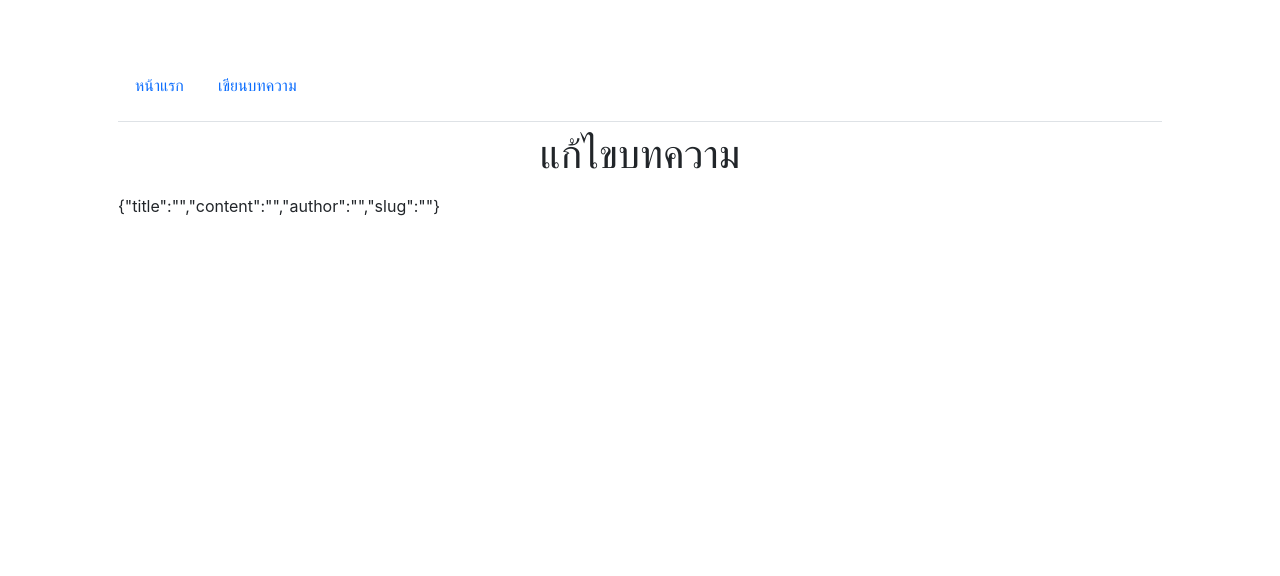
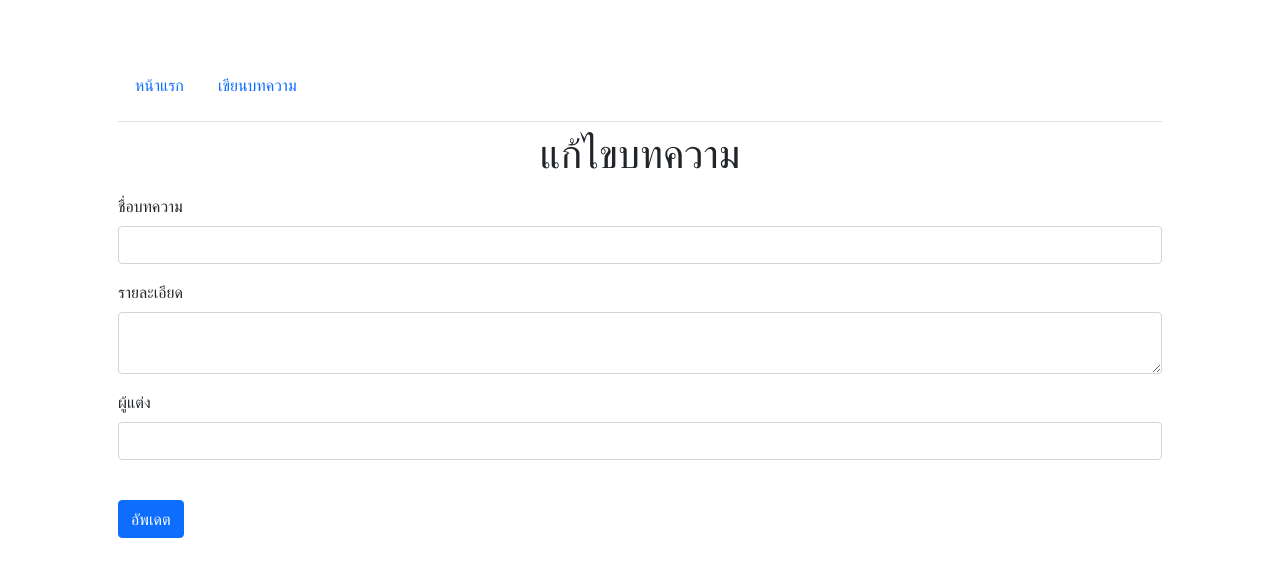
Before and after one commit to mintmintra/mernstack-workshop, a React (Create React App) app in the folder client/: page /blog/edit/1 in a window 1280 px wide. Shown: the top 576 px of the page. Built offline with nearby package versions, Linux system fonts and the light colour scheme; no server answers.

Commit message:
EditComponent

```diff
--- a/client/src/components/EditComponent.js
+++ b/client/src/components/EditComponent.js
@@ -23,13 +23,32 @@ const EditComponent = (props) => {
     // eslint-disable-next-line
 },[])
 
+  const showUpdateForm=()=>(
+    <form onSubmit={submitForm}>
+          <div className="form-group">
+            <label>ชื่อบทความ</label>
+            <input type="text" className="form-control mt-2 mb-3" value={title} onChange={inputValue("title")} />
+          </div>
+          <div className="form-group">
+            <label>รายละเอียด</label>
+            <textarea className="form-control mt-2 mb-3" value={content} onChange={inputValue("content")}></textarea>
+          </div>
+          <div className="form-group">
+            <label>ผู้แต่ง</label>
+            <input type="text" className="form-control mt-2 mb-3" value={author} onChange={inputValue("author")} />
+          </div>
+            <br />
+          <input type="submit" value="อัพเดต" className="btn btn-primary" />
+        </form>
+  )
+
   //กำหนดค่าให้กับ State
   const inputValue = name => event => {
     setState({ ...state, [name]: event.target.value });
   }
 
   const submitForm = (e) => {
-    // e.preventDefault();
+    e.preventDefault();
     // console.log("API URL",process.env.REACT_APP_API)
     // axios.post(`${process.env.REACT_APP_API}/create`,{title,content,author})
     // .then(response=> {
@@ -52,7 +71,7 @@ const EditComponent = (props) => {
       <div className="container p-5">
         <NavbarComponent />
         <h1 className="mt-2 mb-3 text-center">แก้ไขบทความ</h1>
-        {JSON.stringify(state)}
+        {showUpdateForm()}
     </div>
   );
 }
```
